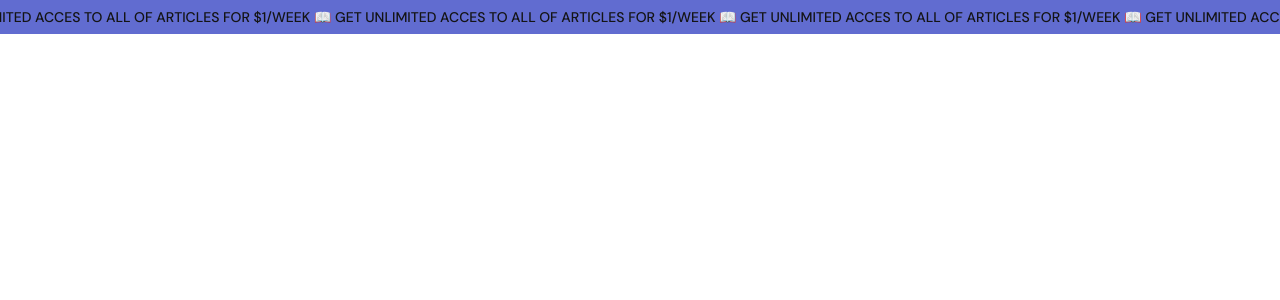
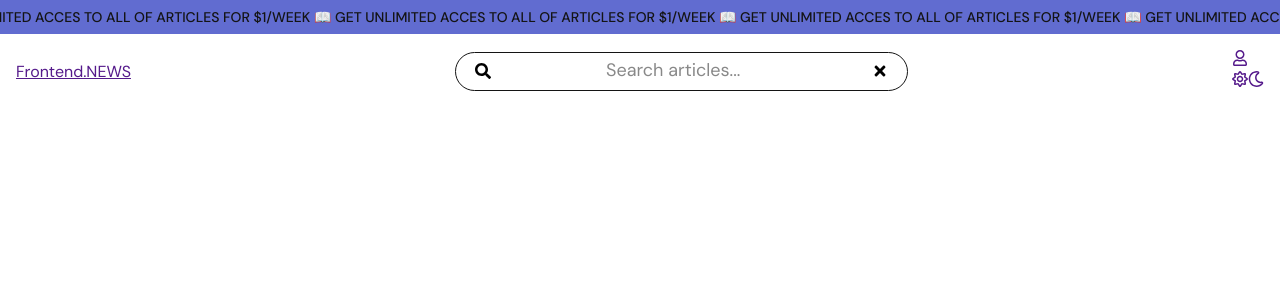
Before and after one commit to oapchk/news-web, a React (Vite) app: page / in a window 1280 px wide. Shown: the top 300 px of the page. Built offline with nearby package versions, Linux system fonts and the light colour scheme.

Commit message:
create serachbar

```diff
--- a/package.json
+++ b/package.json
@@ -12,6 +12,7 @@
   "dependencies": {
     "react": "^18.2.0",
     "react-dom": "^18.2.0",
+    "react-icons": "^5.0.1",
     "sass": "^1.70.0"
   },
   "devDependencies": {
--- a/src/App.jsx
+++ b/src/App.jsx
@@ -1,8 +1,14 @@
 import "./App.scss";
 import Hellobar from "./components/HelloBar/Hellobar";
+import Navbar from "./layouts/Navbar/Navbar";
 
 function App() {
-  return <Hellobar />;
+  return (
+    <>
+      <Hellobar />
+      <Navbar />
+    </>
+  );
 }
 
 export default App;
--- a/src/App.scss
+++ b/src/App.scss
@@ -2,4 +2,7 @@
 
 * {
   font-family: "DM Sans";
+  margin: 0;
+  padding: 0;
+  box-sizing: border-box;
 }
--- a/src/components/HelloBar/Hellobar.scss
+++ b/src/components/HelloBar/Hellobar.scss
@@ -1,9 +1,6 @@
 @import "../../sass/variables.scss";
 @import "../../sass/helpers/functions.scss";
 .top-bar {
-  position: fixed;
-  top: 0;
-  left: 0;
   width: 100%;
   background-color: $main-color;
   color: $dark-color;
--- /dev/null
+++ b/src/components/Searchbar/Searchbar.jsx
@@ -0,0 +1,34 @@
+import { useState } from "react";
+import { FaSearch, FaTimes } from "react-icons/fa";
+import "./Searchbar.scss";
+
+const Searchbar = () => {
+  const [searchVal, setSearchVal] = useState("");
+
+  const handleInput = (e) => {
+    setSearchVal(e.target.value);
+  };
+
+  const handleClearBtn = () => {
+    setSearchVal("");
+  };
+  return (
+    <div>
+      <div className="search__box">
+        <FaSearch className="search__icon--search" />
+        <label id="input-label"></label>
+        <input
+          onChange={handleInput}
+          value={searchVal}
+          type="text"
+          name="product-search"
+          id="product-search"
+          placeholder="Search articles..."
+        />
+        <FaTimes className="search__icon--close" onClick={handleClearBtn} />
+      </div>
+    </div>
+  );
+};
+
+export default Searchbar;
--- /dev/null
+++ b/src/components/Searchbar/Searchbar.scss
@@ -0,0 +1,35 @@
+@import "../../sass/helpers/functions.scss";
+@import "../../sass/variables.scss";
+
+.search__box {
+  position: relative;
+  display: flex;
+  justify-content: center;
+  align-items: center;
+}
+
+#product-search {
+  padding-block: px_rem(10px);
+  padding-inline: 150px;
+  border: px_rem(1px) solid $dark-color;
+  border-radius: px_rem(25px);
+  outline: none;
+}
+
+#product-search::placeholder {
+  font-size: px_rem(18px);
+  color: $dark-color;
+  opacity: 0.5;
+  text-align: left;
+}
+
+.search__icon--search {
+  position: absolute;
+  cursor: pointer;
+  left: px_rem(20px);
+}
+.search__icon--close {
+  position: absolute;
+  cursor: pointer;
+  right: px_rem(20px);
+}
--- /dev/null
+++ b/src/layouts/Navbar/Navbar.jsx
@@ -0,0 +1,30 @@
+import "./Navbar.scss";
+import Searchbar from "../../components/Searchbar/Searchbar";
+import { FaRegUser, FaRegSun, FaRegMoon } from "react-icons/fa";
+const Navbar = () => {
+  return (
+    <div className="navbar_container">
+      <div className="navbar_logo">
+        <a href="" className="logo">
+          Frontend.NEWS
+        </a>
+      </div>
+      <Searchbar />
+      <div className="navbar__navigation">
+        <div className="navbar_user">
+          <a href="" className="navbar__item">
+            <FaRegUser />
+          </a>
+        </div>
+        <div className="navbar_mode">
+          <a href="" className="navbar__item">
+            <FaRegSun />
+            <FaRegMoon />
+          </a>
+        </div>
+      </div>
+    </div>
+  );
+};
+
+export default Navbar;
--- /dev/null
+++ b/src/layouts/Navbar/Navbar.scss
@@ -0,0 +1,10 @@
+@import "../../sass/helpers/functions.scss";
+
+.navbar_container {
+  max-width: px_rem(1400px);
+  padding: px_rem(16px);
+  margin: auto;
+  display: flex;
+  justify-content: space-between;
+  align-items: center;
+}
```
Also changed, not shown: src/components/Navbar/Navbar.jsx (deleted, +0 -24 lines), src/components/Navbar/Navbar.scss (deleted), 1 other file (tests, documents, lock files or other folders).
